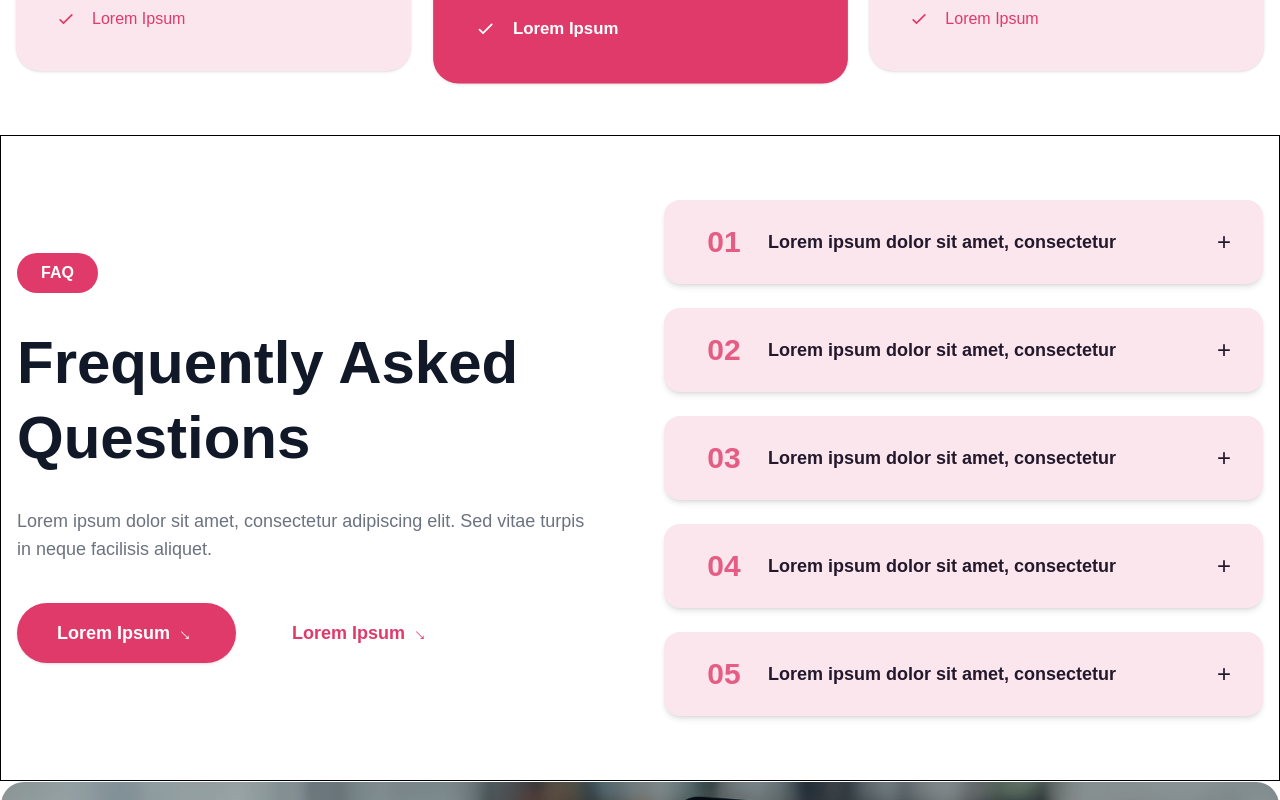
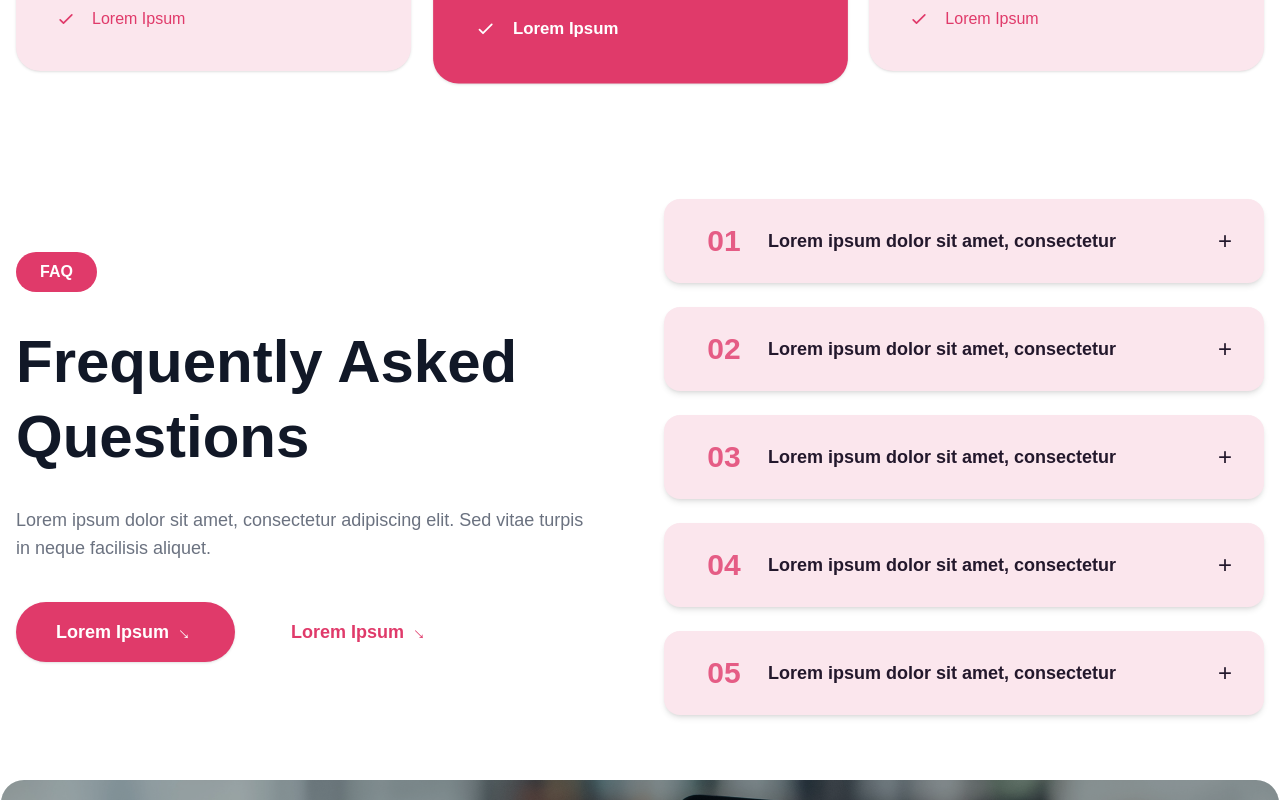
Before and after one commit to dieg0espx/ReefHealth, a Next.js app: page /home in a window 1280 px wide. Shown: the part 5020-5820 px from the top of the page. Built offline with nearby package versions, Linux system fonts and the light colour scheme.

Commit message:
Removed border on FAQ

```diff
--- a/components/FAQ.js
+++ b/components/FAQ.js
@@ -31,7 +31,7 @@ export default function FAQ() {
   };
 
   return (
-    <section className="py-16 px-4 bg-white border border-black">
+    <section className="py-16 px-4 bg-white">
       <div className="mx-auto grid grid-cols-1 md:grid-cols-2 gap-12 items-center">
         {/* Left Side */}
         <div className="flex flex-col justify-center h-full">
```
